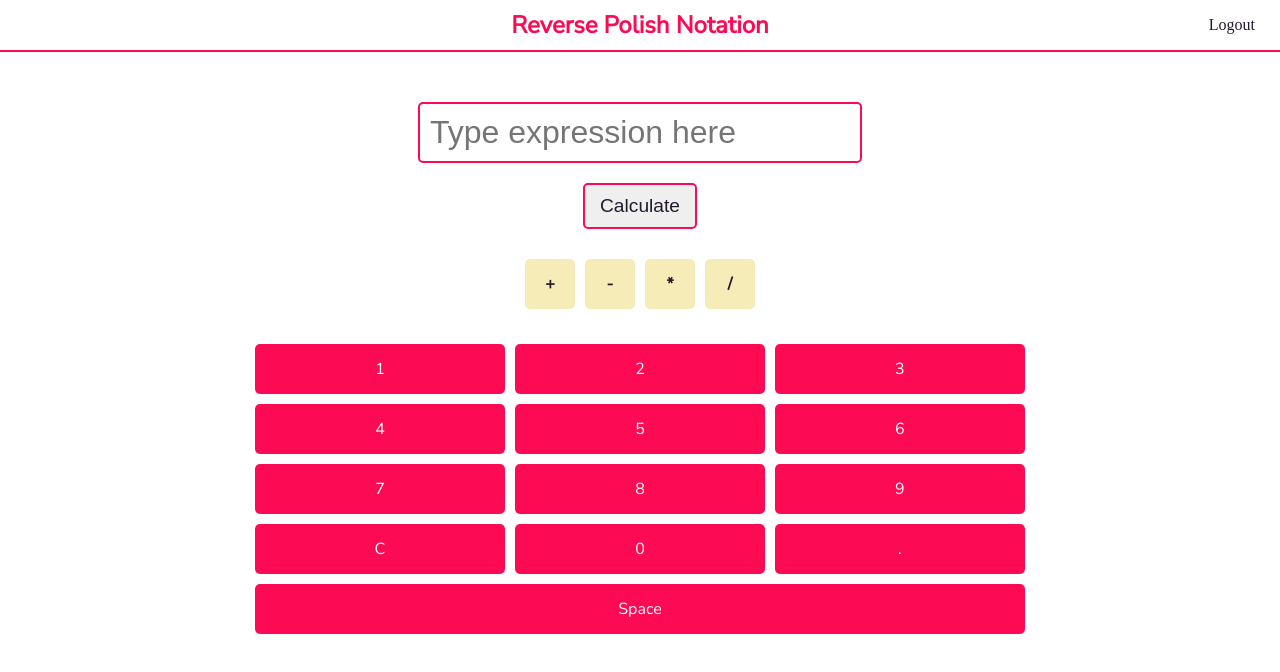
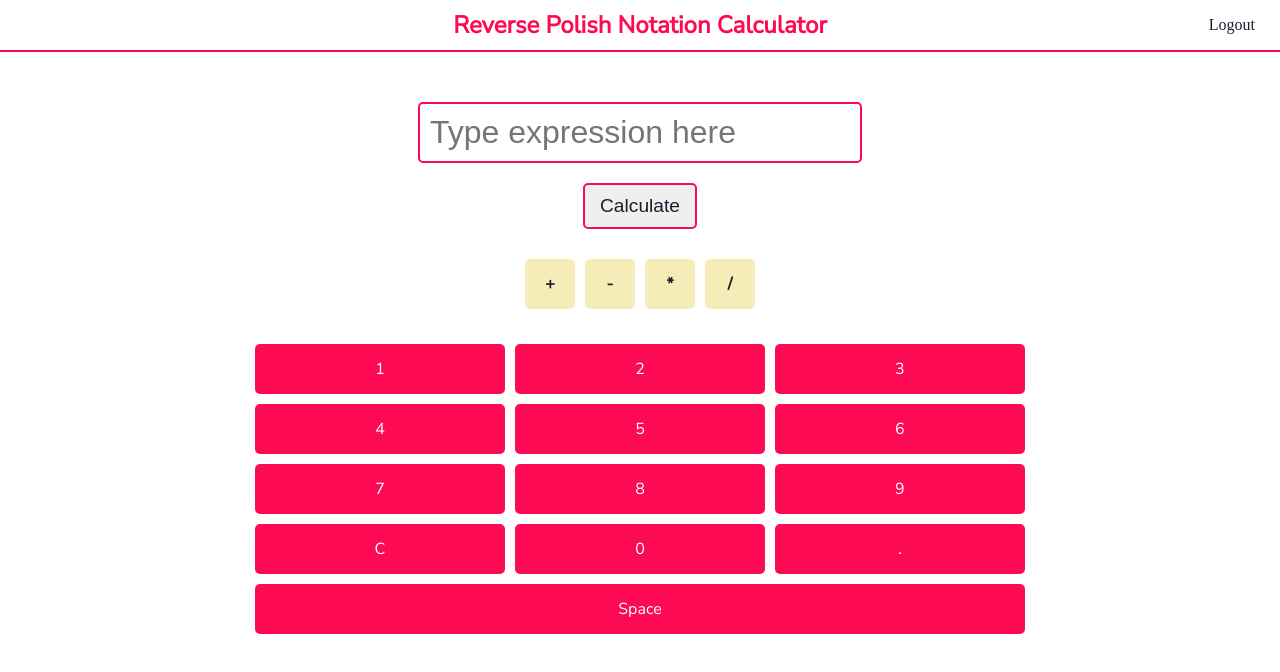
Before and after one commit to jjurinovic/rpn-calculator, an Angular app: page /calculator in a window 1280 px wide. Shown: the top 672 px of the page. Built offline with nearby package versions, Linux system fonts and the light colour scheme; sample sign-in values are in the browser's storage.

Commit message:
changes in header component

```diff
--- a/src/app/core/layout/header/header.component.html
+++ b/src/app/core/layout/header/header.component.html
@@ -1,5 +1,7 @@
 <div class="header">
-  <div class="header__title">Reverse Polish Notation</div>
+  <div class="header__title">Reverse Polish Notation
+    <span>Calculator</span>
+  </div>
 
   <span class="header__logout" (click)="logout()"> Logout</span>
 </div>
```
